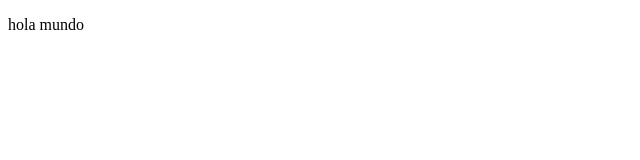
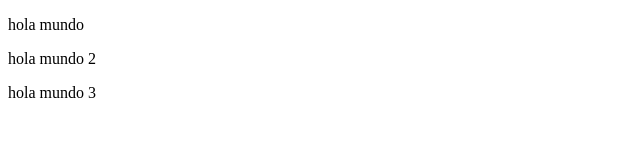
Before and after one commit to AinhoaAP-25/Git, a plain HTML site: page index.html in a window 1280 px wide. Shown: the whole page, without its empty margins (0-640 px from the left). Drawn offline with Linux system fonts and the light colour scheme.

Commit message:
Seguimiento del proyecto

```diff
--- a/index.html
+++ b/index.html
@@ -7,5 +7,7 @@
 </head>
 <body>
     <p> hola mundo </p>
+    <p> hola mundo 2 </p>
+    <p> hola mundo 3 </p>
 </body>
 </html>
```
